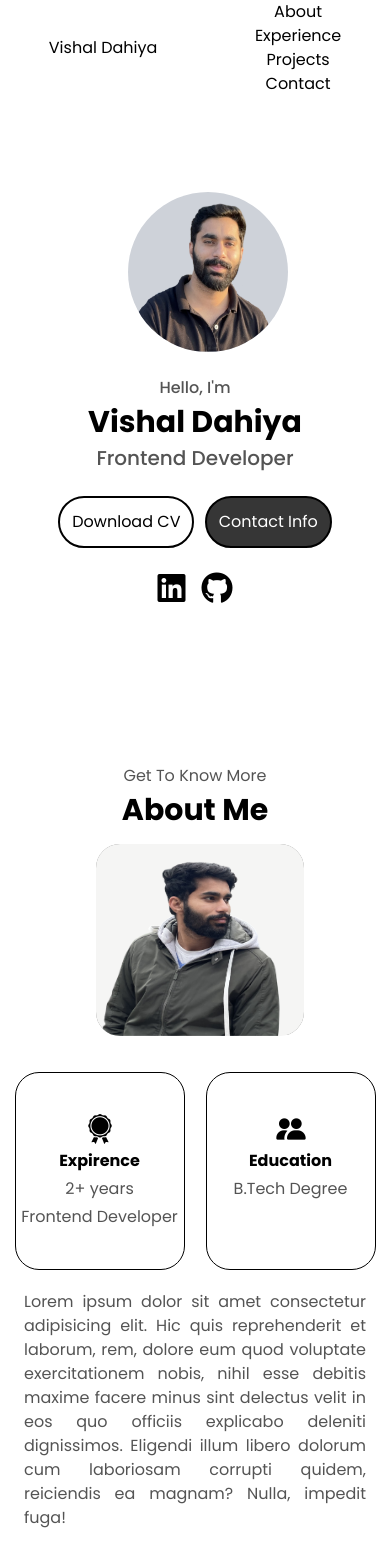
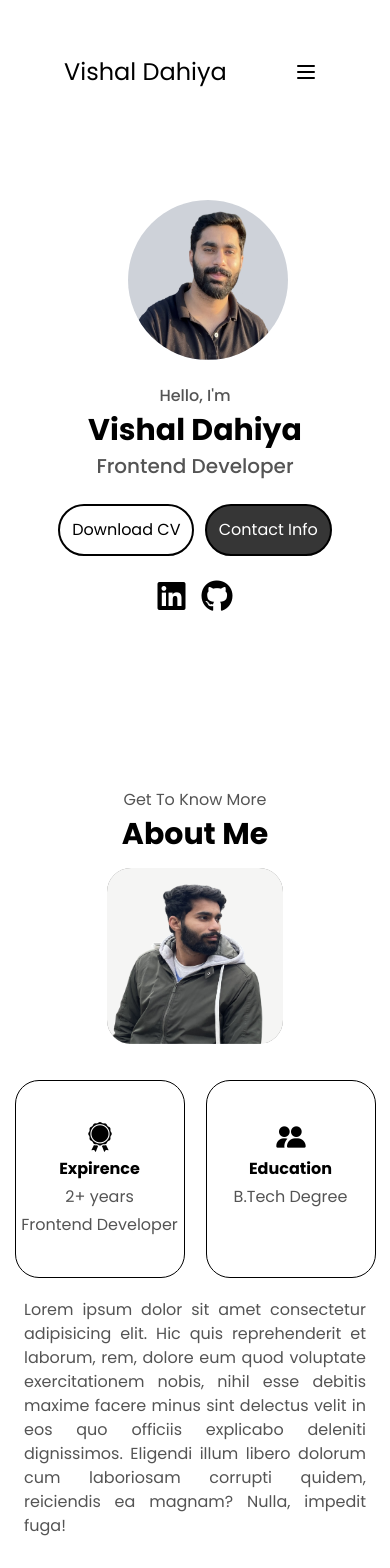
Before and after one commit to vishudahiya/Portfolio, a React (Vite) app: page / in a window 390 px wide. Shown: the top 1568 px of the page. Built offline with nearby package versions, Linux system fonts and the light colour scheme.

Commit message:
Navbar responsive

```diff
--- a/src/Starting.jsx
+++ b/src/Starting.jsx
@@ -10,7 +10,7 @@
   }
 
   return (
-    <div class="md:flex items-center font-poppins justify-center lg:my-48 mt-24">
+    <div class="md:flex items-center font-poppins justify-center lg:my-52 mt-24 mb-8">
       <div>
         <img
           src={imgLogo}
--- a/src/components/About.jsx
+++ b/src/components/About.jsx
@@ -20,22 +20,22 @@
 
 export default function About() {
   return (
-    <div class=" md:mt-40 md:mb-30 my-40 font-poppins">
+    <div class=" md:mt-40 md:mb-30 my-44 font-poppins">
       <p class="md:text-1xl text-grey-theme md:font-medium text-center md:mb-3 text-md mb-1">
         Get To Know More
       </p>
       <p class="md:text-5xl font-bold text-black text-center text-3xl mb-4">
         About Me
       </p>
-      <div class="md:flex md:justify-evenly lg:mt-34 md:px-6">
-        <div>
+      <div class="md:flex md:justify-evenly lg:mt-34 lg:mx-10 md:px-6">
+        <div class="flex items-center justify-center lg:ml-20">
           <img
             src={imagePhoto}
             alt="About_Photo"
-            class="md:h-custom md:w-custom md:rounded-3xl md:mt-6 md:mr-4 bg-stone-100 backdrop-brightness-50 lg:h-86 lg:bg-stone-200 lg:px-8 rounded-3xl h-48 w-52 ml-24 mb-9"
+            class="md:h-custom md:w-custom md:rounded-3xl md:mt-6 bg-stone-100 backdrop-brightness-50 lg:h-86 lg:w-92 lg:bg-stone-200 lg:px-16 rounded-3xl h-44 w-44 mb-9"
           />
         </div>
-        <div class="md:my-6 md:ml-4 lg:py-10 pb-2">
+        <div class="md:my-6 md:ml-2 lg:py-14 lg:ml-[-18px] mb-[-55px]">
           <div class="md:flex md:justify-around flex mx-1 justify-around md:px-20">
             <AboutBoxes data={data[0]} />
             <AboutBoxes data={data[1]} />
--- a/src/components/Footer.jsx
+++ b/src/components/Footer.jsx
@@ -2,7 +2,7 @@
   return (
     <div>
       <footer>
-        <p class="text-center justify-center font-poppins text-grey-theme pb-4 text-sm">
+        <p class="text-center justify-center font-poppins text-grey-theme text-sm mb-5">
           Copyright © 2024 Vishal Dahiya. All Rights Reserved.
         </p>
       </footer>
--- a/src/components/Header.jsx
+++ b/src/components/Header.jsx
@@ -1,23 +1,78 @@
+import { useState } from "react";
+
 export default function Header() {
+  const [navbar, setNavbar] = useState(false);
+
   return (
-    <div class="w-full flex justify-around items-center text-black text-center font-poppins lg:pt-12">
-      <div class="md:text-text-large">
-        <p>Vishal Dahiya</p>
-      </div>
-      <div class=" md:flex md:text-2xl md:items-start">
-        <div class="md:mr-8 md:hover:text-slate-400 md:hover:underline md:underline-offset-8 md:cursor-pointer ">
-          About
+    <nav className="w-full font-poppins">
+      <div className="justify-between px-16 mt-10  mx-auto lg:max-w-7xl md:items-center md:flex md:mx-44 lg:mx-72">
+        <div>
+          <div className="flex items-center justify-between py-3 md:py-12 md:block">
+            <h2 className="text-2xl md:text-text-large text-black">
+              Vishal Dahiya
+            </h2>
+
+            <div className="md:hidden">
+              <button
+                className="p-2 text-gray-700 rounded-md outline-none focus:border-gray-400 focus:border"
+                onClick={() => setNavbar(!navbar)}
+              >
+                {navbar ? (
+                  <svg
+                    xmlns="http://www.w3.org/2000/svg"
+                    className="w-6 h-6 text-black "
+                    viewBox="0 0 20 20"
+                    fill="currentColor"
+                  >
+                    <path
+                      fillRule="evenodd"
+                      d="M4.293 4.293a1 1 0 011.414 0L10 8.586l4.293-4.293a1 1 0 111.414 1.414L11.414 10l4.293 4.293a1 1 0 01-1.414 1.414L10 11.414l-4.293 4.293a1 1 0 01-1.414-1.414L8.586 10 4.293 5.707a1 1 0 010-1.414z"
+                      clipRule="evenodd"
+                    />
+                  </svg>
+                ) : (
+                  <svg
+                    xmlns="http://www.w3.org/2000/svg"
+                    className="w-6 h-6 text-black"
+                    fill="none"
+                    viewBox="0 0 24 24"
+                    stroke="currentColor"
+                    strokeWidth={2}
+                  >
+                    <path
+                      strokeLinecap="round"
+                      strokeLinejoin="round"
+                      d="M4 6h16M4 12h16M4 18h16"
+                    />
+                  </svg>
+                )}
+              </button>
+            </div>
+          </div>
         </div>
-        <div class="md:mr-6 md:hover:text-slate-400 md:hover:underline md:underline-offset-8 md:cursor-pointer ">
-          Experience
-        </div>
-        <div class="md:mr-6 md:hover:text-slate-400 md:hover:underline md:underline-offset-8 md:cursor-pointer ">
-          Projects
-        </div>
-        <div class="md:mr-6 md:hover:text-slate-400 md:hover:underline md:underline-offset-8 md:cursor-pointer ">
-          Contact
+        <div>
+          <div
+            className={`flex-1 justify-self-center pb-3 mt-8 md:block md:pb-0 md:mt-0 ${
+              navbar ? "block" : "hidden"
+            }`}
+          >
+            <ul className="items-center justify-center space-y-8 md:flex md:space-x-6 md:space-y-0 md:py-12 md:text-text-medium">
+              <li className="md:hover:text-slate-400 md:hover:underline md:underline-offset-8 md:cursor-pointer">
+                <a href="javascript:void(0)">About</a>
+              </li>
+              <li className="md:hover:text-slate-400 md:hover:underline md:underline-offset-8 md:cursor-pointer">
+                <a href="javascript:void(0)">Experience</a>
+              </li>
+              <li className="md:hover:text-slate-400 md:hover:underline md:underline-offset-8 md:cursor-pointer">
+                <a href="javascript:void(0)">Projects</a>
+              </li>
+              <li className="md:hover:text-slate-400 md:hover:underline md:underline-offset-8 md:cursor-pointer">
+                <a href="javascript:void(0)">Contact</a>
+              </li>
+            </ul>
+          </div>
         </div>
       </div>
-    </div>
+    </nav>
   );
 }
--- a/tailwind.config.js
+++ b/tailwind.config.js
@@ -13,8 +13,8 @@
         custom: "8rem",
       },
       fontSize: {
-        "text-large": "2rem",
-        "text-medium": "1.25rem",
+        "text-large": "1.9rem",
+        "text-medium": "1.7rem",
         "icon-small": "1.25rem",
       },
       fontFamily: {
```
